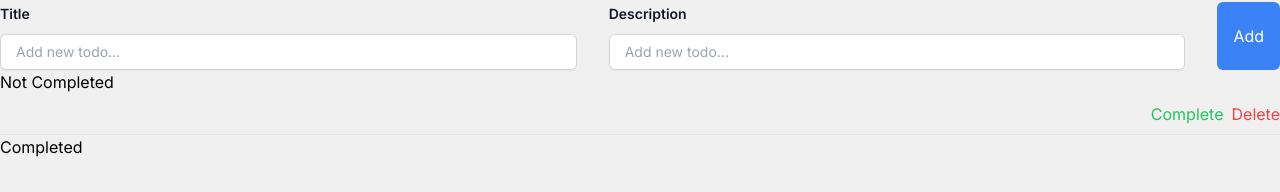
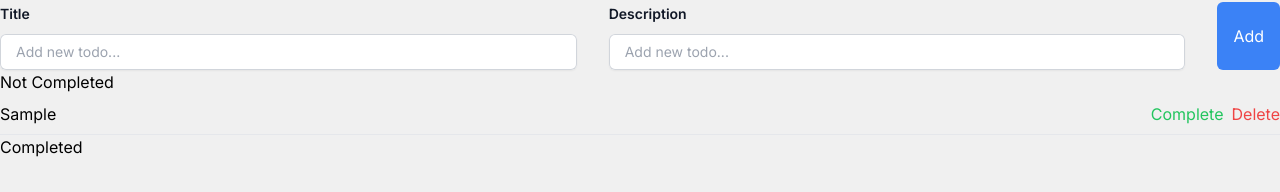
Before and after one commit to swapnilhpatil/todo-list-app, a Next.js app: page / in a window 1280 px wide. Both pictures are taken after typing "Sample", "Sample" into the empty fields and a click on the button "Add". Shown: the part 114-306 px from the top of the page. Built offline with nearby package versions, Linux system fonts and the light colour scheme.

Commit message:
updated todo item component with description

```diff
--- a/src/components/TodoItem.tsx
+++ b/src/components/TodoItem.tsx
@@ -5,8 +5,10 @@ import React from 'react';
 const TodoItem : React.FC<TodoItemProps & TodoListActionProps> = ({ todo, onComplete, onDelete }) => {
   return (
     <div className="flex justify-between items-center border-b border-gray-200 py-2">
-      <span className={todo.completed ? 'line-through text-gray-400' : ''}>{todo.title}</span>
-      <span className={todo.completed ? 'line-through text-gray-400' : ''}>{todo.description}</span>
+      <div>
+        <h3 className={todo.completed ? 'line-through text-gray-400' : ''}>{todo.text}</h3>
+        <p>{todo.description}</p> {/* Render description */}
+      </div>
       <div>
         <button onClick={() => onComplete(todo.id)} className="text-green-500 mr-2">Complete</button>
         <button onClick={() => onDelete(todo.id)} className="text-red-500">Delete</button>
```
